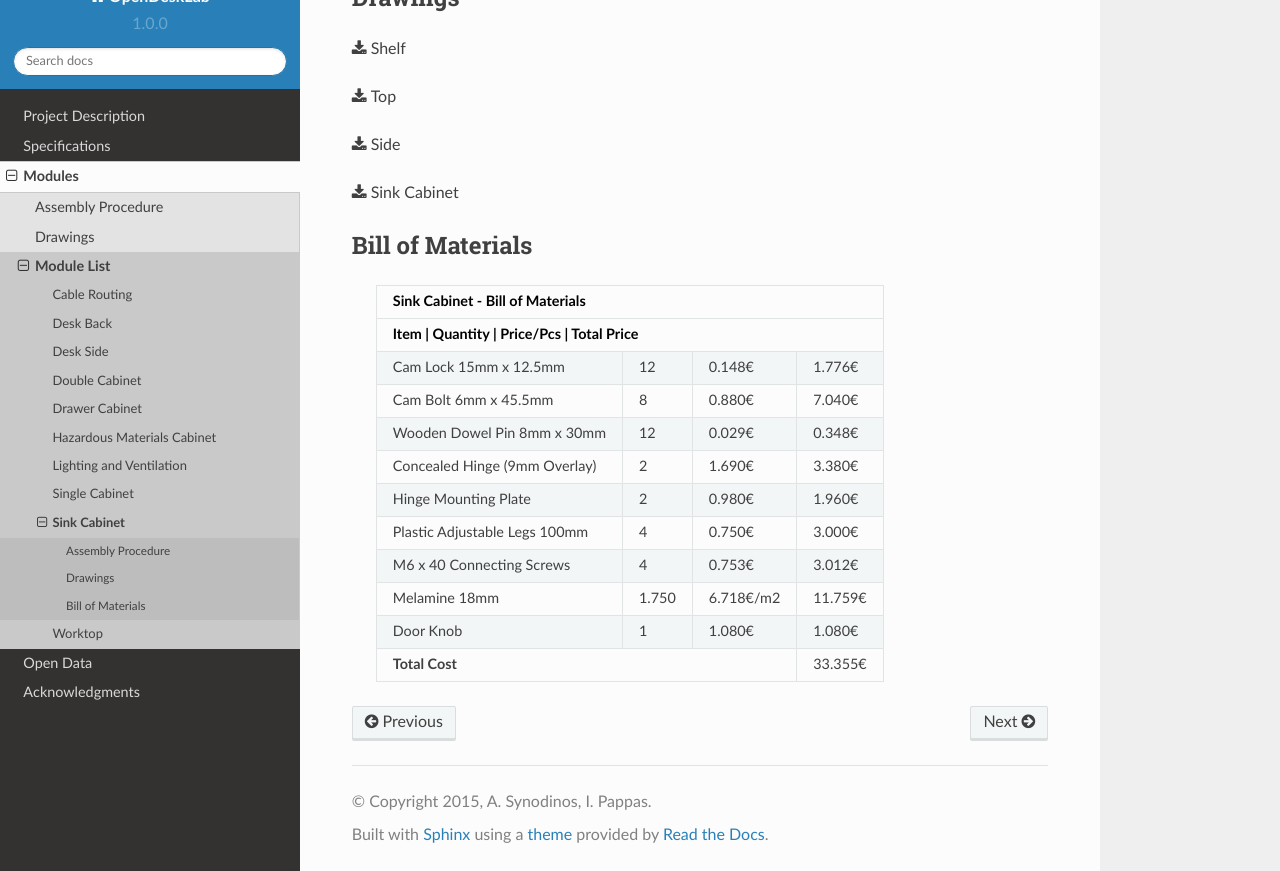
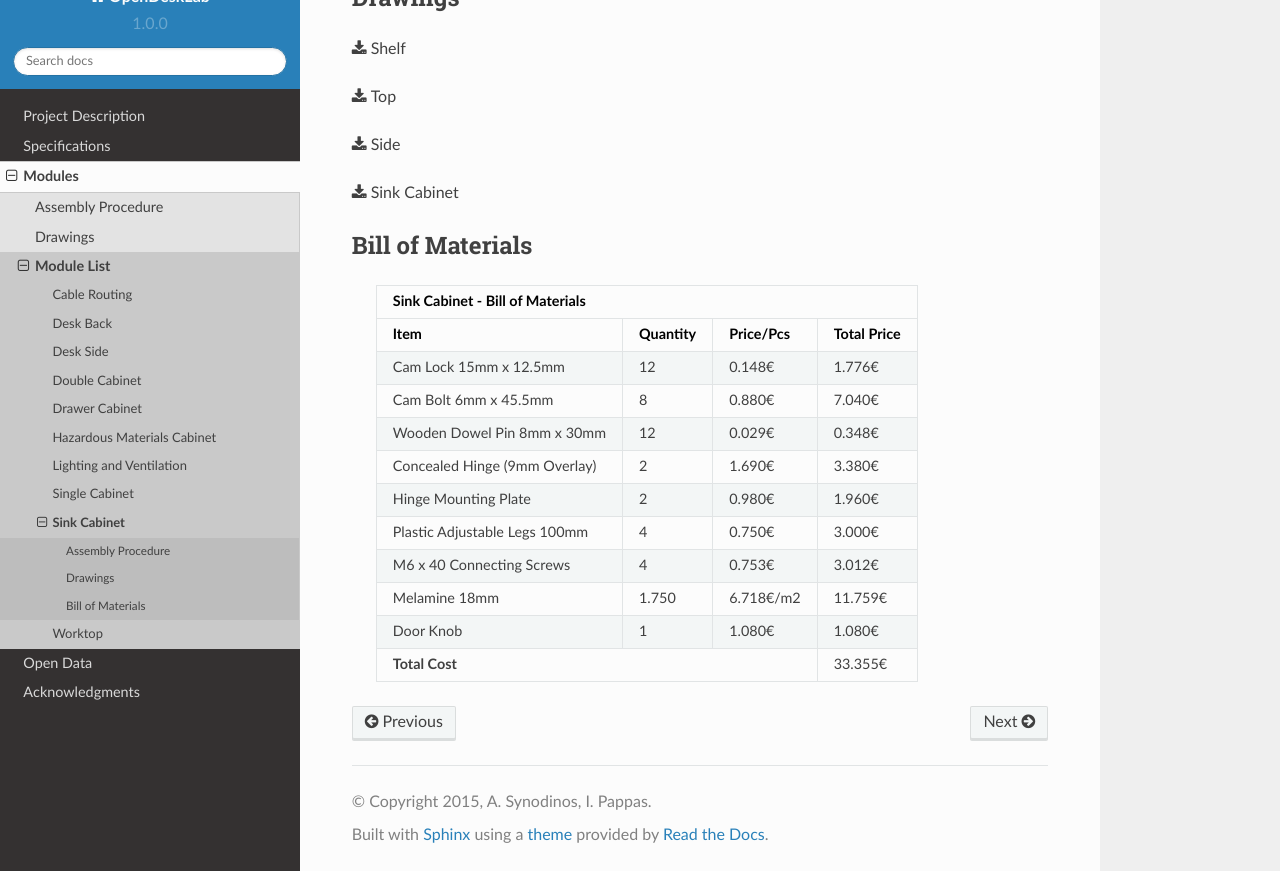
Before and after one commit to ellak-monades-aristeias/OpenDeskLab, a Sphinx documentation site: the page built from docs/include/parts/sink_cabinet.rst, in a window 1280 px wide and 900 px high, scrolled down 2734 px, cut to the strip 29-900 px from the top of the window. Built offline with Sphinx 7.4.7 and the Read the Docs theme 2.0.0, drawn with Linux system fonts in a browser that asks for light colours.

```diff
--- a/docs/include/parts/sink_cabinet.rst
+++ b/docs/include/parts/sink_cabinet.rst
@@ -63,10 +63,10 @@ Bill of Materials
    .. tabularcolumns:: |l|c|c|c|
    .. table::
 
-      +-------------------------------------+----------+-----------+------------+
+      +------------------------------------+----------+-----------+-------------+
       | Sink Cabinet - Bill of Materials                                        |
-      +-------------------------------------+----------+-----------+------------+
-      | Item                                | Quantity | Price/Pcs | Total Price|
+      +------------------------------------+----------+-----------+-------------+
+      | Item                               | Quantity | Price/Pcs | Total Price |
       +====================================+==========+===========+=============+
       | Cam Lock 15mm x 12.5mm             |    12    |    0.148€ |      1.776€ |
       +------------------------------------+----------+-----------+-------------+
```
